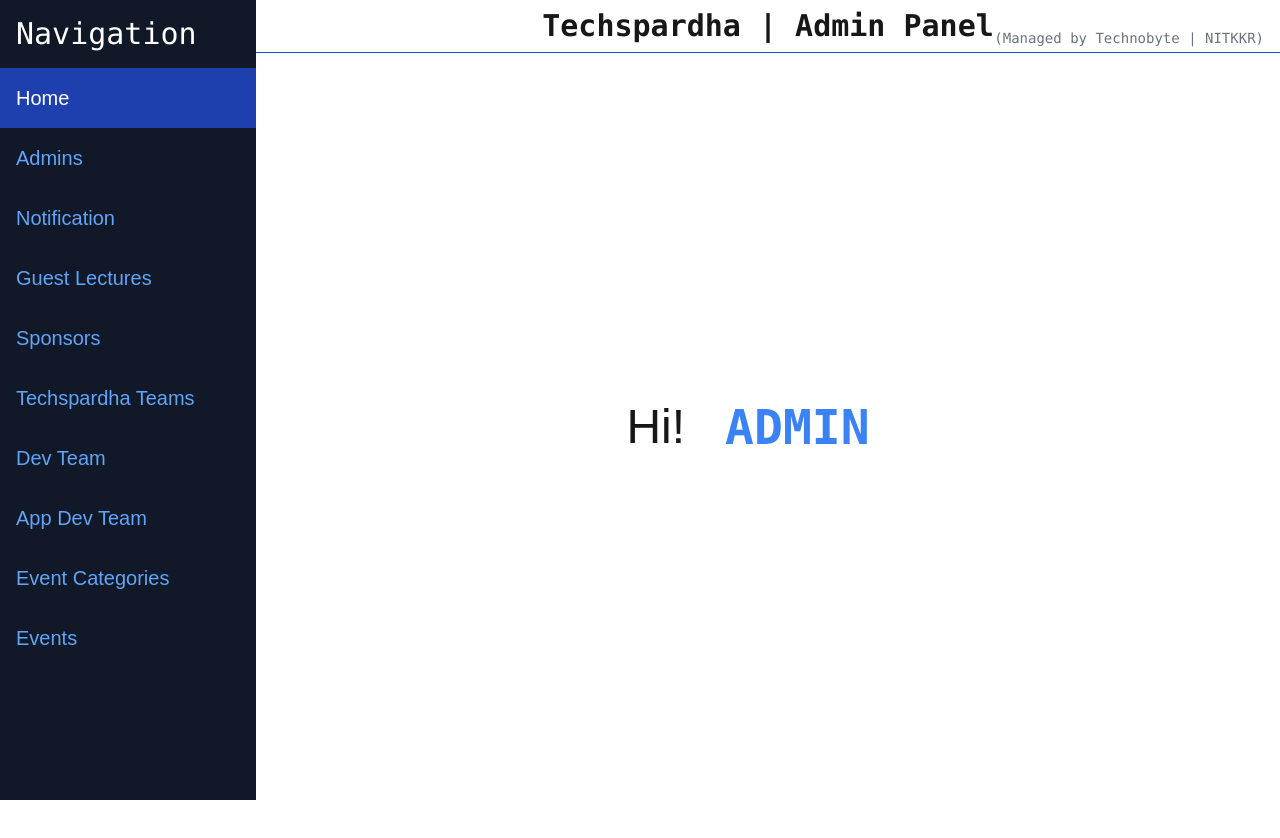
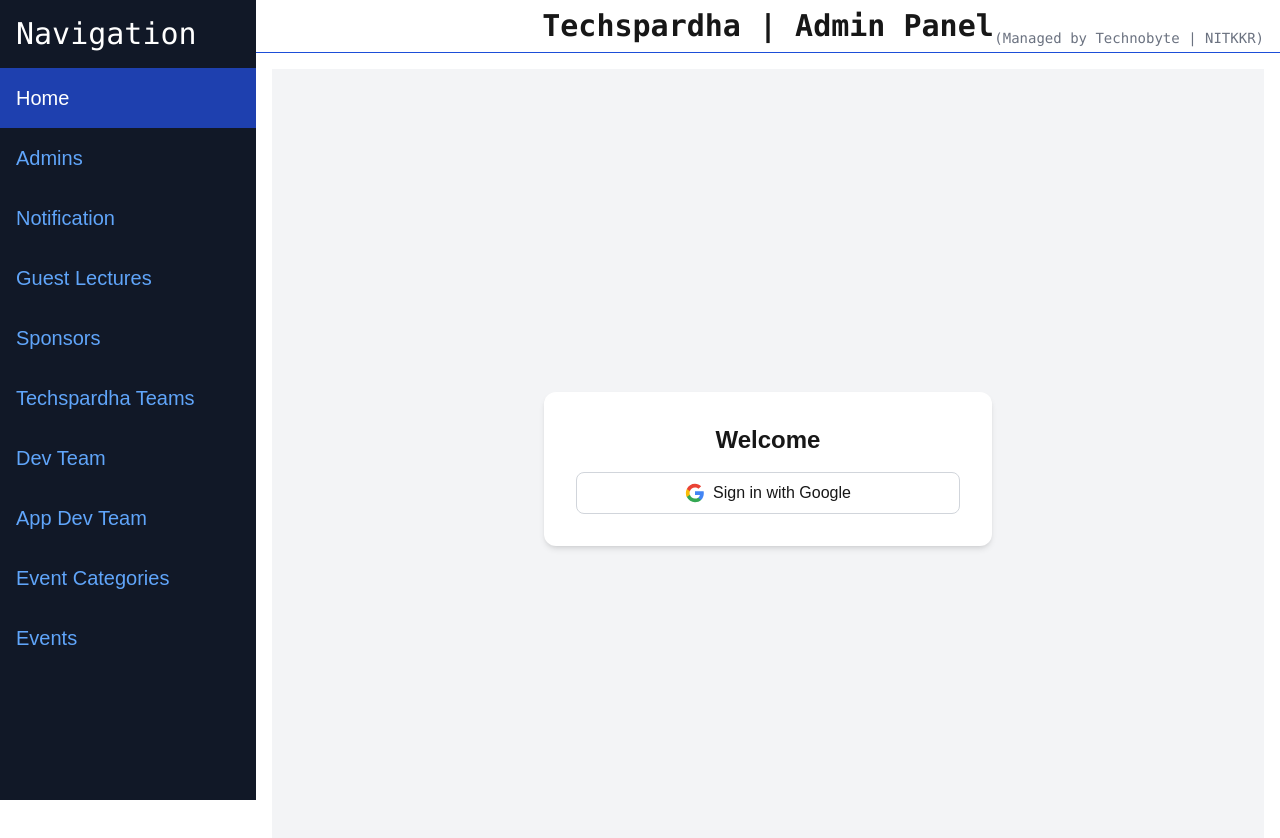
Before and after one commit to yash-shakya/AdminPanel, a Next.js app: page / in a window 1280 px wide. Shown: the top 838 px of the page. Before the commit the page ends 800 px from the top, so only its background shows below. Built offline with nearby package versions, Linux system fonts and the light colour scheme; no server answers.

Commit message:
middleware on admin panel

```diff
--- a/app/firebase.config.ts
+++ b/app/firebase.config.ts
@@ -1,4 +1,4 @@
-import { initializeApp } from "firebase/app";
+import { FirebaseApp, initializeApp } from "firebase/app";
 
 const firebaseConfig = {
   apiKey: process.env.NEXT_PUBLIC_FIREBASE_API_KEY,
@@ -10,6 +10,6 @@
 };
 
 // Initialize Firebase
-const fireapp = initializeApp(firebaseConfig);
+const firebase_app: FirebaseApp = initializeApp(firebaseConfig);
 
-export default fireapp;
+export default firebase_app;
--- a/app/page.tsx
+++ b/app/page.tsx
@@ -1,10 +1,127 @@
-export default function Home() {
+'use client'
+
+import { useEffect, useState } from 'react'
+import { getAuth, signInWithPopup, GoogleAuthProvider, signOut, onAuthStateChanged, User } from 'firebase/auth'
+import { useRouter } from 'next/navigation'
+import firebase_app from './firebase.config'
+import Image from 'next/image'
+
+const auth = getAuth(firebase_app)
+const ALLOWED_DOMAIN = '@nitkkr.ac.in'
+
+export default function LoginPage() {
+  const router = useRouter()
+  const [user, setUser] = useState<User | null>(null)
+  const [isLoading, setIsLoading] = useState(false)
+  const [error, setError] = useState<string>('')
+
+  useEffect(() => {
+    const unsubscribe = onAuthStateChanged(auth, async (currentUser) => {
+      if (currentUser) {
+        const email = currentUser.email || ''
+        if (email.endsWith(ALLOWED_DOMAIN)) {
+          const token = await currentUser.getIdToken()
+          document.cookie = `firebaseAuthToken=${token}; path=/; SameSite=Strict; Secure`
+
+          setUser(currentUser)
+          router.push('/')
+        } else {
+          setError(`Only ${ALLOWED_DOMAIN} emails are allowed`)
+          signOut(auth)
+        }
+      } else {
+        document.cookie = 'firebaseAuthToken=; expires=Thu, 01 Jan 1970 00:00:00 UTC; path=/;'
+        setUser(null)
+      }
+    })
+    return () => unsubscribe()
+  }, [router])
+
+  const handleGoogleSignIn = async () => {
+    const provider = new GoogleAuthProvider()
+    try {
+      setIsLoading(true)
+      setError('')
+      const result = await signInWithPopup(auth, provider)
+      const email = result.user.email || ''
+
+      if (!email.endsWith(ALLOWED_DOMAIN)) {
+        throw new Error(`Only ${ALLOWED_DOMAIN} emails are allowed`)
+      }
+    } catch (error) {
+      if (error instanceof Error) {
+        setError(error.message)
+      } else {
+        setError('An unknown error occurred')
+      }
+    } finally {
+      setIsLoading(false)
+    }
+  }
+
+  const handleSignOut = async () => {
+    try {
+      await signOut(auth)
+    } catch (error) {
+      if (error instanceof Error) {
+        setError(error.message)
+      } else {
+        setError('An unknown error occurred')
+      }
+    }
+  }
+
   return (
-    <>
-      <div className="text-5xl w-full min-h-full flex justify-center items-center">
-        Hi!{" "}
-        <span className="text-blue-500 font-mono font-black m-10">ADMIN</span>
+    <div className="flex items-center justify-center min-h-screen bg-gray-100 p-4">
+      <div className="w-full max-w-md bg-white rounded-xl shadow-md p-8 space-y-6">
+        {user ? (
+          <div className="text-center">
+            <div className="flex justify-center mb-4">
+              <Image
+                src={user.photoURL || '/placeholder.svg'}
+                alt="Profile"
+                width={80}
+                height={80}
+                className="rounded-full"
+              />
+            </div>
+            <h2 className="text-xl font-semibold mb-2">{user.displayName}</h2>
+            <p className="text-gray-600 mb-4">{user.email}</p>
+            <button
+              onClick={handleSignOut}
+              className="w-full bg-red-500 text-white py-2 rounded-lg hover:bg-red-600 transition"
+            >
+              Sign Out
+            </button>
+          </div>
+        ) : (
+          <div className="text-center">
+            <h1 className="text-2xl font-bold mb-4">Welcome</h1>
+            <button
+              onClick={handleGoogleSignIn}
+              disabled={isLoading}
+              className="w-full flex items-center justify-center gap-2 bg-white border border-gray-300 py-2 rounded-lg hover:bg-gray-50 transition"
+            >
+              {isLoading ? (
+                <span>Signing in...</span>
+              ) : (
+                <>
+                  <svg className="w-5 h-5" viewBox="0 0 24 24">
+                    <path fill="#4285F4" d="M22.56 12.25c0-.78-.07-1.53-.2-2.25H12v4.26h5.92c-.26 1.37-1.04 2.53-2.21 3.31v2.77h3.57c2.08-1.92 3.28-4.74 3.28-8.09z" />
+                    <path fill="#34A853" d="M12 23c2.97 0 5.46-.98 7.28-2.66l-3.57-2.77c-.98.66-2.23 1.06-3.71 1.06-2.86 0-5.29-1.93-6.16-4.53H2.18v2.84C3.99 20.53 7.7 23 12 23z" />
+                    <path fill="#FBBC05" d="M5.84 14.09c-.22-.66-.35-1.36-.35-2.09s.13-1.43.35-2.09V7.07H2.18C1.43 8.55 1 10.22 1 12s.43 3.45 1.18 4.93l2.85-2.22.81-.62z" />
+                    <path fill="#EA4335" d="M12 5.38c1.62 0 3.06.56 4.21 1.64l3.15-3.15C17.45 2.09 14.97 1 12 1 7.7 1 3.99 3.47 2.18 7.07l3.66 2.84c.87-2.6 3.3-4.53 6.16-4.53z" />
+                  </svg>
+                  Sign in with Google
+                </>
+              )}
+            </button>
+            {error && (
+              <p className="text-red-500 mt-2">{error}</p>
+            )}
+          </div>
+        )}
       </div>
-    </>
-  );
+    </div>
+  )
 }
--- a/next.config.ts
+++ b/next.config.ts
@@ -2,7 +2,7 @@
 
 const nextConfig: NextConfig = {
   images: {
-    domains: ["i.ibb.co", "via.placeholder.com", "placehold.co"], // Add all allowed domains here
+    domains: ["i.ibb.co", "via.placeholder.com", "placehold.co","lh3.googleusercontent.com"],
   },
   typescript: {
     ignoreBuildErrors: true,
--- a/package.json
+++ b/package.json
@@ -11,6 +11,7 @@
   "dependencies": {
     "axios": "^1.7.9",
     "firebase": "^11.1.0",
+    "firebase-admin": "^13.0.2",
     "next": "15.1.3",
     "react": "^19.0.0",
     "react-datepicker": "^7.6.0",
```
Also changed, not shown: middleware.ts (added, +19 -0 lines), 2 other files (tests, documents, lock files or other folders).
